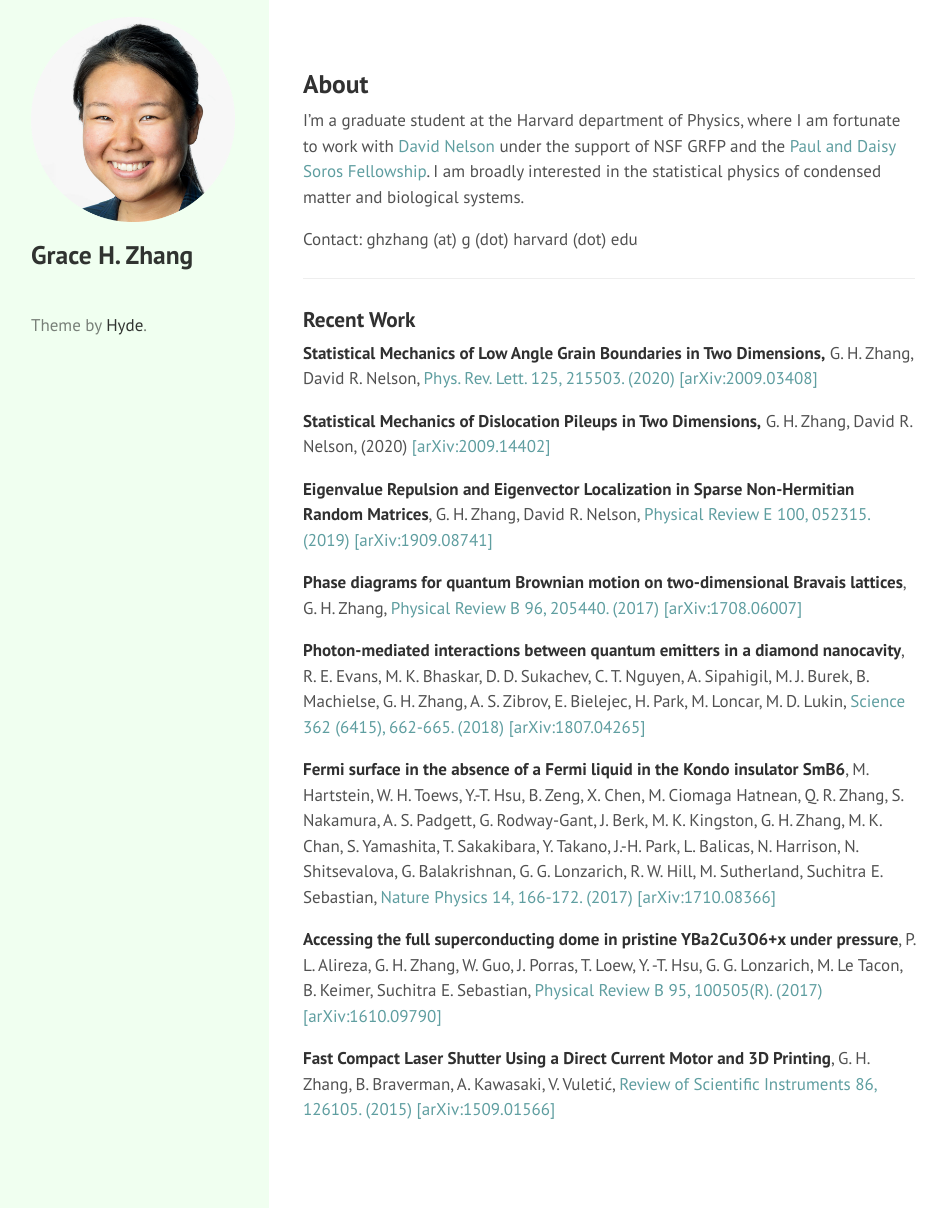
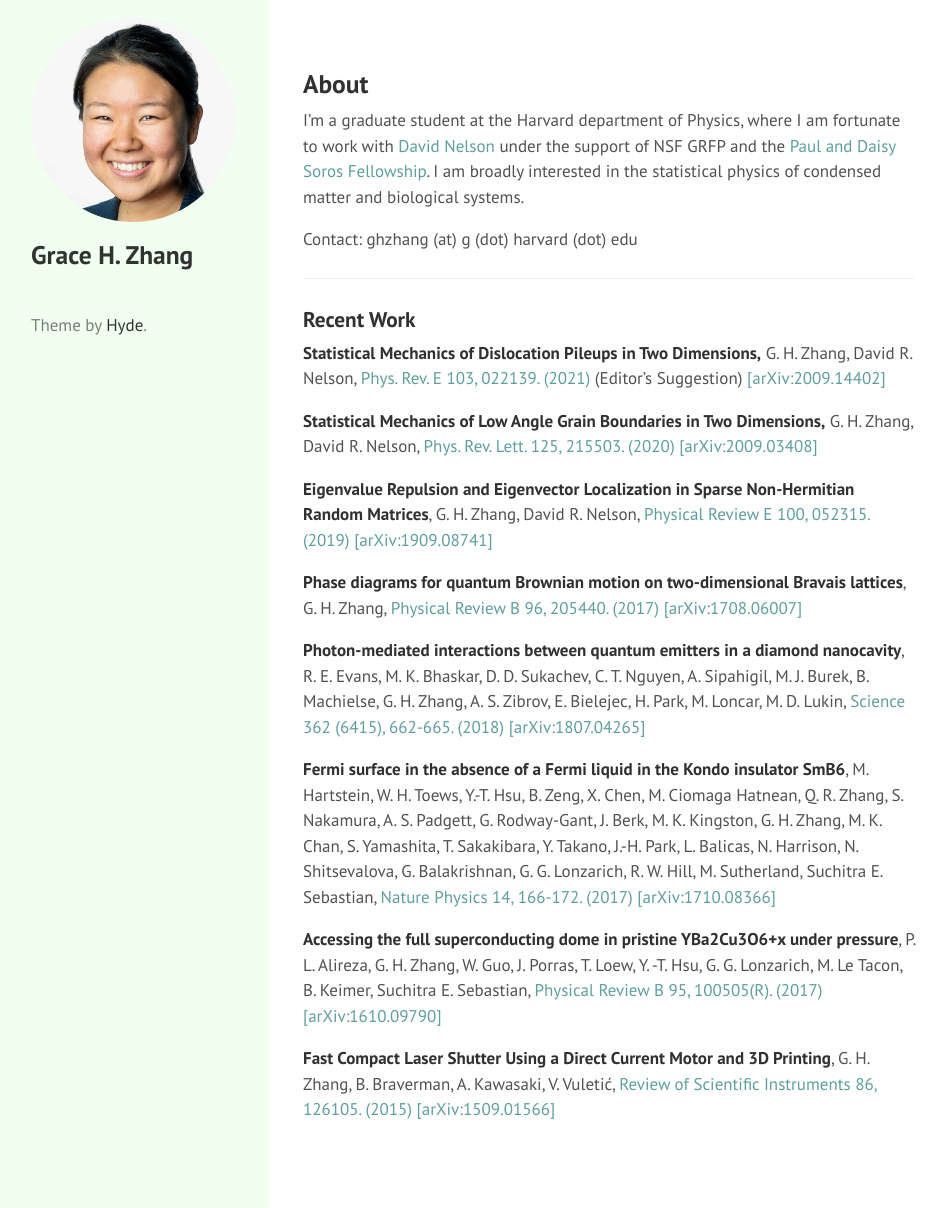
Before and after one commit to ghzhang0/ghzhang0.github.io, a Jekyll site: the page built from index.markdown, in a window 1280 px wide and 1208 px high. Shown: the whole window, without its empty margins (3-949 px from the left). Built offline with Jekyll 4.4.1, drawn with Linux system fonts in a browser that asks for light colours; Markdown is read by kramdown in place of the engine named in the settings.

Commit message:
Update index.markdown

```diff
--- a/index.markdown
+++ b/index.markdown
@@ -17,11 +17,11 @@ Contact: ghzhang (at) g (dot) harvard (dot) edu
 
 ### Recent Work
 
+**Statistical Mechanics of Dislocation Pileups in Two Dimensions,**
+G. H. Zhang, David R. Nelson, [<span style="color:cadetblue">Phys. Rev. E 103, 022139. (2021)</span>](https://journals.aps.org/pre/abstract/10.1103/PhysRevE.103.022139) (Editor's Suggestion) [<span style="color:cadetblue">[arXiv:2009.14402]</span>](https://arxiv.org/abs/2009.14402)
+
 **Statistical Mechanics of Low Angle Grain Boundaries in Two Dimensions,**
 G. H. Zhang, David R. Nelson, [<span style="color:cadetblue">Phys. Rev. Lett. 125, 215503. (2020)</span>](https://journals.aps.org/prl/abstract/10.1103/PhysRevLett.125.215503) [<span style="color:cadetblue">[arXiv:2009.03408]</span>](https://arxiv.org/abs/2009.03408)
-
-**Statistical Mechanics of Dislocation Pileups in Two Dimensions,**
-G. H. Zhang, David R. Nelson, (2020) [<span style="color:cadetblue">[arXiv:2009.14402]</span>](https://arxiv.org/abs/2009.14402)
 
 **Eigenvalue Repulsion and Eigenvector Localization in Sparse Non-Hermitian Random Matrices**,
 G. H. Zhang, David R. Nelson, [<span style="color:cadetblue">Physical Review E 100, 052315. (2019)</span>](https://journals.aps.org/pre/abstract/10.1103/PhysRevE.100.052315) [<span style="color:cadetblue">[arXiv:1909.08741]</span>](https://arxiv.org/abs/1909.08741)
```
